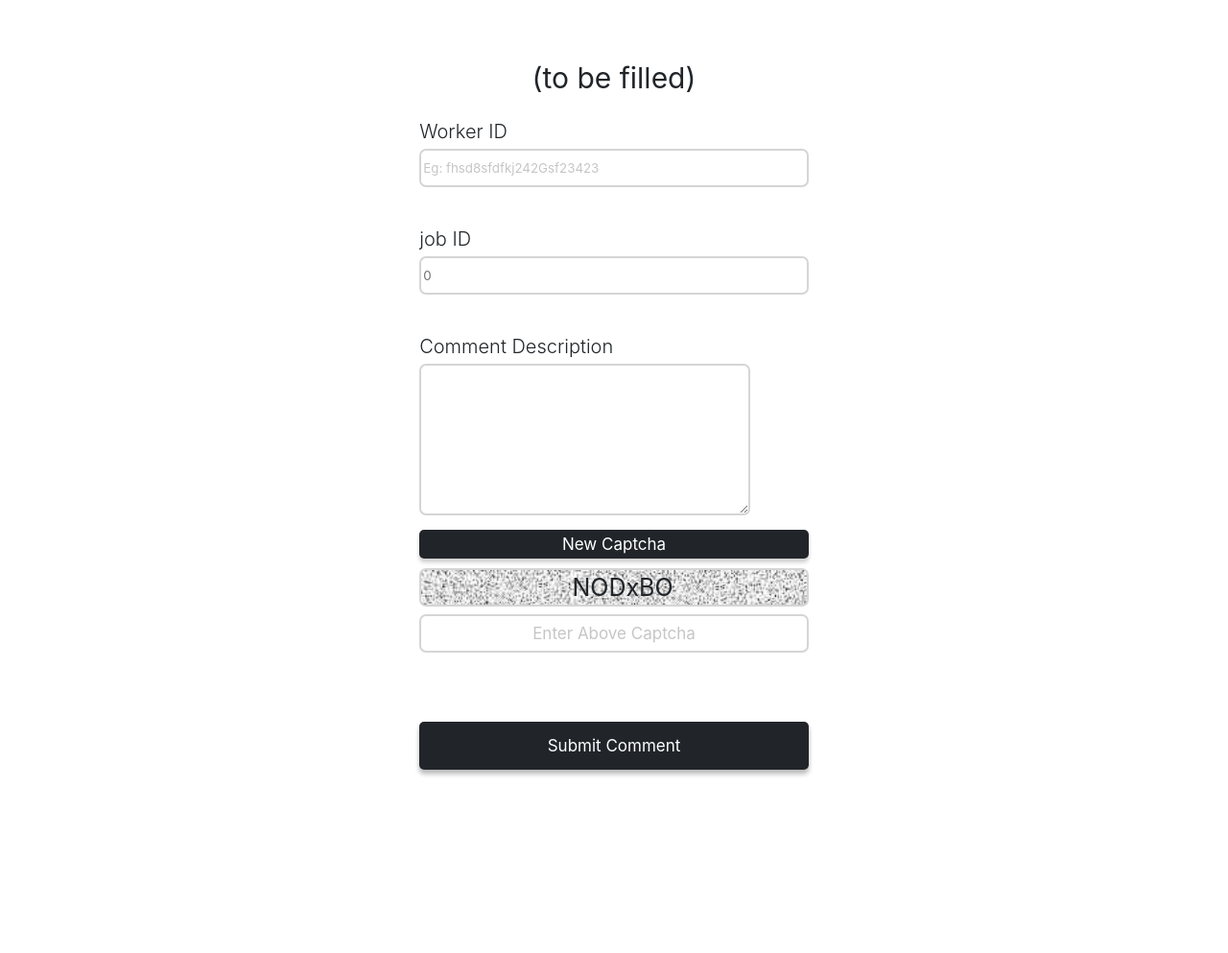
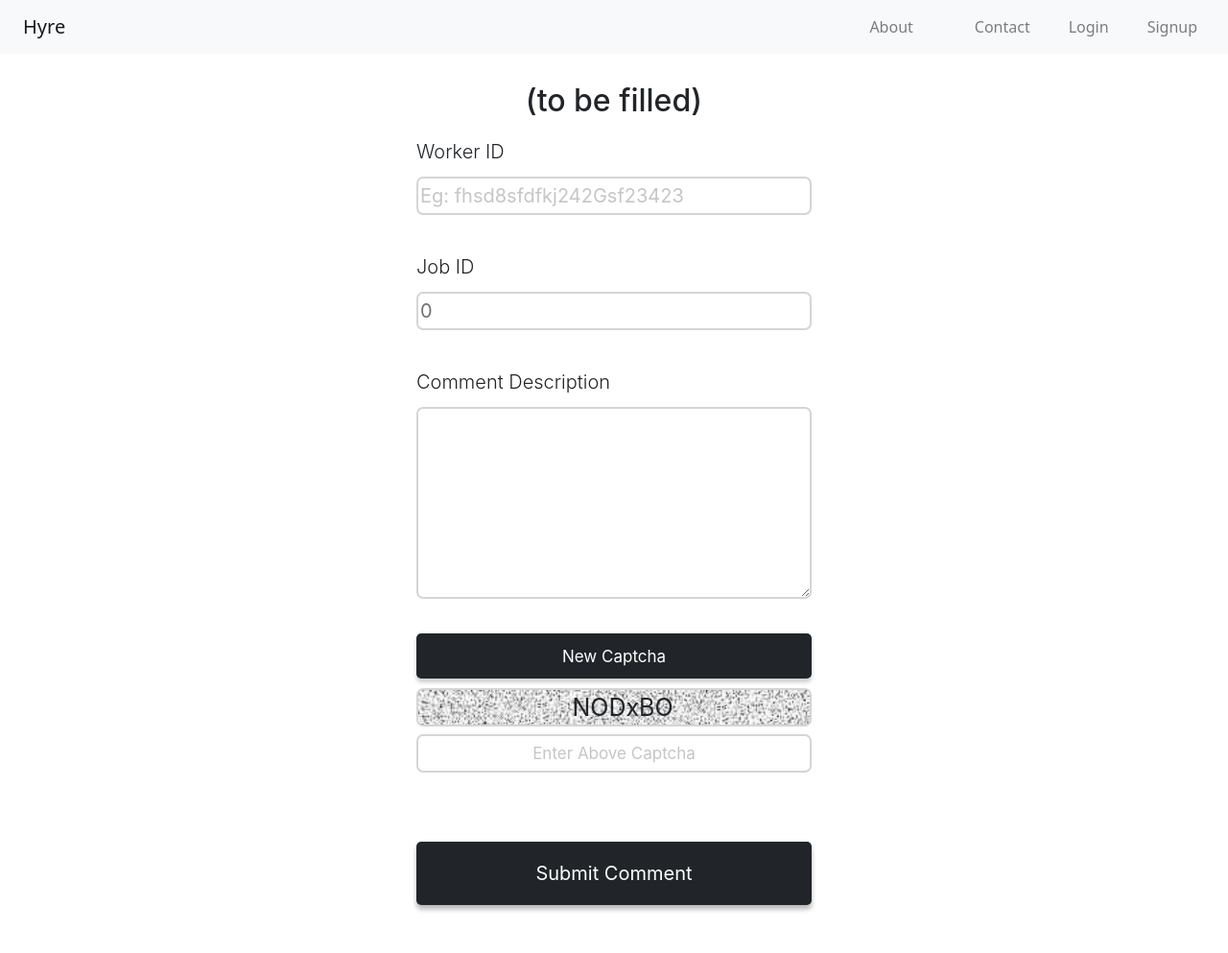
Before and after one commit to rnaveensrinivas/Hyre, a PHP site: page /comment.php in a window 1280 px wide. Shown: the whole page at 96% size. Before the commit the page ends 809 px from the top, so only its background shows below. Run offline with PHP 8.4, Linux system fonts and the light colour scheme; a user stored in the database is signed in.

Commit message:
comment page

```diff
--- a/1Level/darkTheme.css
+++ b/1Level/darkTheme.css
@@ -67,6 +67,7 @@ select {
 textarea {
     border: 2px solid rgb(213, 213, 213);
     border-radius: 7px;
+    width:100%;
 }
 
  h3 {
@@ -79,6 +80,11 @@ textarea {
      border-color:#91D6FF ;
      box-shadow: 0 0 5px #91D6FF;
  }
+textarea:focus { /*removes the automatic blue highlight*/
+    outline: none;
+    border-color:#91D6FF ;
+    box-shadow: 0 0 5px #91D6FF;
+}
  button{
      font-size: 17px;
      padding: 15px;
--- a/comment.php
+++ b/comment.php
@@ -78,11 +78,37 @@ else{
   <head>
     <title>Comment</title>
     <link rel="stylesheet" type="text/css" href="1Level/darkTheme.css">
+    <link rel="stylesheet" href="https://cdn.jsdelivr.net/npm/bootstrap@4.0.0/dist/css/bootstrap.min.css" integrity="sha384-Gn5384xqQ1aoWXA+058RXPxPg6fy4IWvTNh0E263XmFcJlSAwiGgFAW/dAiS6JXm" crossorigin="anonymous">
+    <link href="https://cdn.jsdelivr.net/npm/bootstrap@5.2.0-beta1/dist/css/bootstrap.min.css" rel="stylesheet" integrity="sha384-0evHe/X+R7YkIZDRvuzKMRqM+OrBnVFBL6DOitfPri4tjfHxaWutUpFmBp4vmVor" crossorigin="anonymous">
+
     <script src="1Level/validation.js"></script>
   </head>
 
 
   <body onload="newCaptcha()">
+  <nav class="navbar navbar-expand-lg navbar-light bg-light">
+        <!--navbar-expand aligns all components horizontally displayed-->
+        <a class="navbar-brand ms-4" href="">Hyre</a>
+        <button class="navbar-toggler" type="button" data-bs-toggle="collapse" data-bs-target="#navbarToggleButton" aria-controls="navbarToggleButton" aria-expanded="false" aria-label="Toggle navigation">
+            <span class="navbar-toggler-icon"></span>
+          </button>
+        <div class="collapse navbar-collapse" id="#navbarToggleButton">
+          <ul class="navbar-nav px-4 ms-auto"> <!--from documentation-->
+            <li class="nav-item"><a class="nav-link" href="about.html">About</a></li>
+        </ul>
+        <ul class="navbar-nav px-4"> <!--from documentation-->
+          <li class="nav-item"><a class="nav-link" href="">Contact</a></li>
+      </ul>
+        <ul class="navbar-nav "> <!--from documentation-->
+            <li class="nav-item"><a class="nav-link" href="">Login</a></li>
+        </ul>
+        <ul class="navbar-nav px-4"> <!--from documentation-->
+            <li class="nav-item"><a class="nav-link" href="">Signup</a></li>
+        </ul>
+
+        </div>
+        <!--COMPLETE THIS REPORT AND SIGN OUT WITH NAVEEN -->
+    </nav>
     <form action="" method="POST" autocomplete="off" >
       <div class="form">
 
@@ -94,18 +120,18 @@ else{
           <input type = "text" id="workerID" name="workerID" placeholder="Eg: fhsd8sfdfkj242Gsf23423" value='<?php echo $workerID ?>' required readonly> <br>
         </div>
         <div class="fname">
-          <label for="jobID">job ID</label><br>
+          <label for="jobID">Job ID</label><br>
           <input type = "text" id="jobID" name="jobID"  value='<?php echo $jobID ?>' required readonly> <br>
         </div>
 
         <label for="description">Comment Description</label><br>
-        <textarea id="description" name="description" required rows="10" cols="40" ></textarea><br>
+        <textarea id="description" name="description" required rows="10" cols="40"style="width:100%; height:200px" ></textarea><br>
 
-        <button type="button" onclick="newCaptcha()" id="cap" title="Give a new Captcha.">New Captcha</button>
+        <button type="button" onclick="newCaptcha()" id="cap" title="Give a new Captcha." style="height:47px; margin-top: 25px;border-radius:5px">New Captcha</button>
         <input type="text"  id="captcha" class="searchBox" readonly>
         <input type="text" id="enteredCaptcha" placeholder="Enter Above Captcha" style="text-align:center; font-size: 17px;"><br><br>
 
-        <button type="submit" onclick="return validCaptcha()" name="submit" id="submit-button">Submit Comment</button>
+        <button type="submit" onclick="return validCaptcha()" name="submit" id="submit-button" style="border-radius:5px">Submit Comment</button>
 
 
 
```
